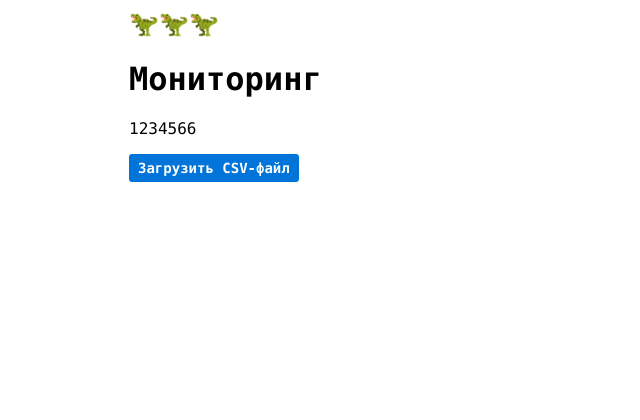
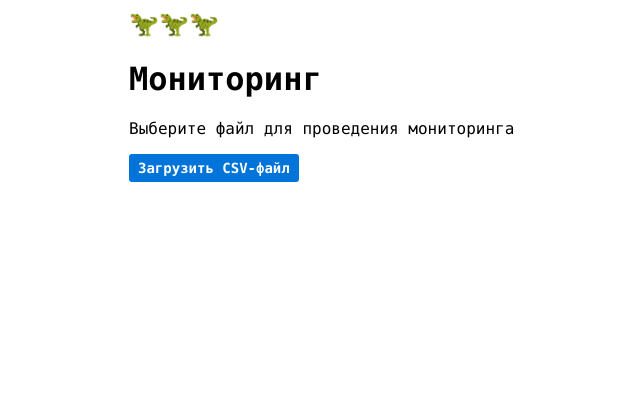
Before and after one commit to BKHV/monitoring, a Flask app: page / in a window 1280 px wide. Shown: the top 420 px of the page, without its empty margins (211-851 px from the left). Run offline with Flask 2, Linux system fonts and the light colour scheme.

Commit message:
Update index.html

```diff
--- a/templates/index.html
+++ b/templates/index.html
@@ -149,12 +149,12 @@ main {
       <header class="my2">
          <h2 class="m0 h3"><span role="img" aria-label="grin">🦖🦖🦖</span></h2>
         <h1 class="my1 h2">Мониторинг</h1>
-        <p class="m0">1234566</p>
+        <p class="m0">Выберите файл для проведения мониторинга</p>
         </header>
 
         <main>
         	<div class="py1">
-        		<div class="btn btn-small btn-primary btn-upload bg-black h5" aria-disabled="false" style="position: relative;">Загрузить CSV-файл<input accept="image/jpeg, image/png" type="file" autocomplete="off" style="position: absolute; top: 0px; right: 0px; bottom: 0px; left: 0px; opacity: 1e-05; pointer-events: none;"></div></div>
+        		<div class="btn btn-small btn-primary btn-upload bg-black h5" aria-disabled="false" style="position: relative;">Загрузить CSV-файл<input accept=".csv" type="file" autocomplete="off" style="position: absolute; top: 0px; right: 0px; bottom: 0px; left: 0px; opacity: 1e-05; pointer-events: none;"></div></div>
         </main>
 
     <div class="runner-container"><canvas class="runner-canvas" width="1200" height="300" style="width: 600px; height: 150px;"></canvas></div></div>
```
